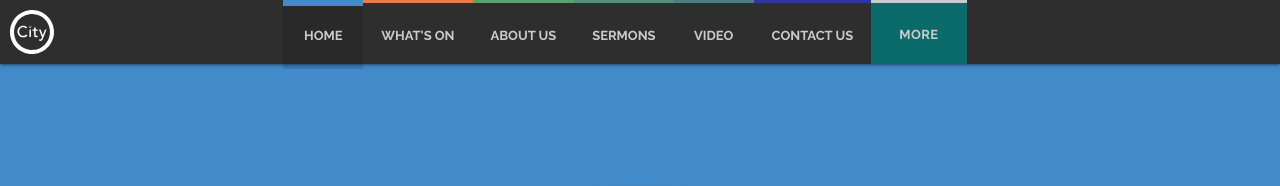
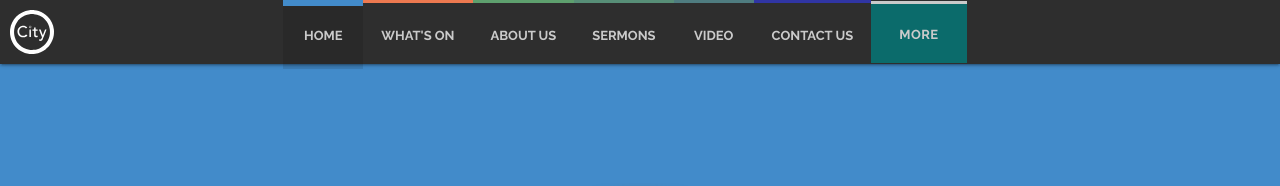
Before and after one commit to woodcock3/citychurch, a Jekyll site: the page built from index.html, in a window 1280 px wide. Shown: the top 186 px of the page. Built offline with Jekyll 4.4.1, drawn with Linux system fonts in a browser that asks for light colours.

Commit message:
Update _custom.sass

```diff
--- a/stylesheets/_sass/_custom.sass
+++ b/stylesheets/_sass/_custom.sass
@@ -25,8 +25,8 @@
       opacity: .75
       font-weight: 600
       border-top: 3px solid #fff
-      height: 64px
-      line-height: 64px
+      height: 62px
+      line-height: 62px
       vertical-align: none
       box-shadow: 0 0px 0px 0 rgba(0,0,0,0),0 0px 0px 0 rgba(0,0,0,0)
       border-radius: 0px
```
